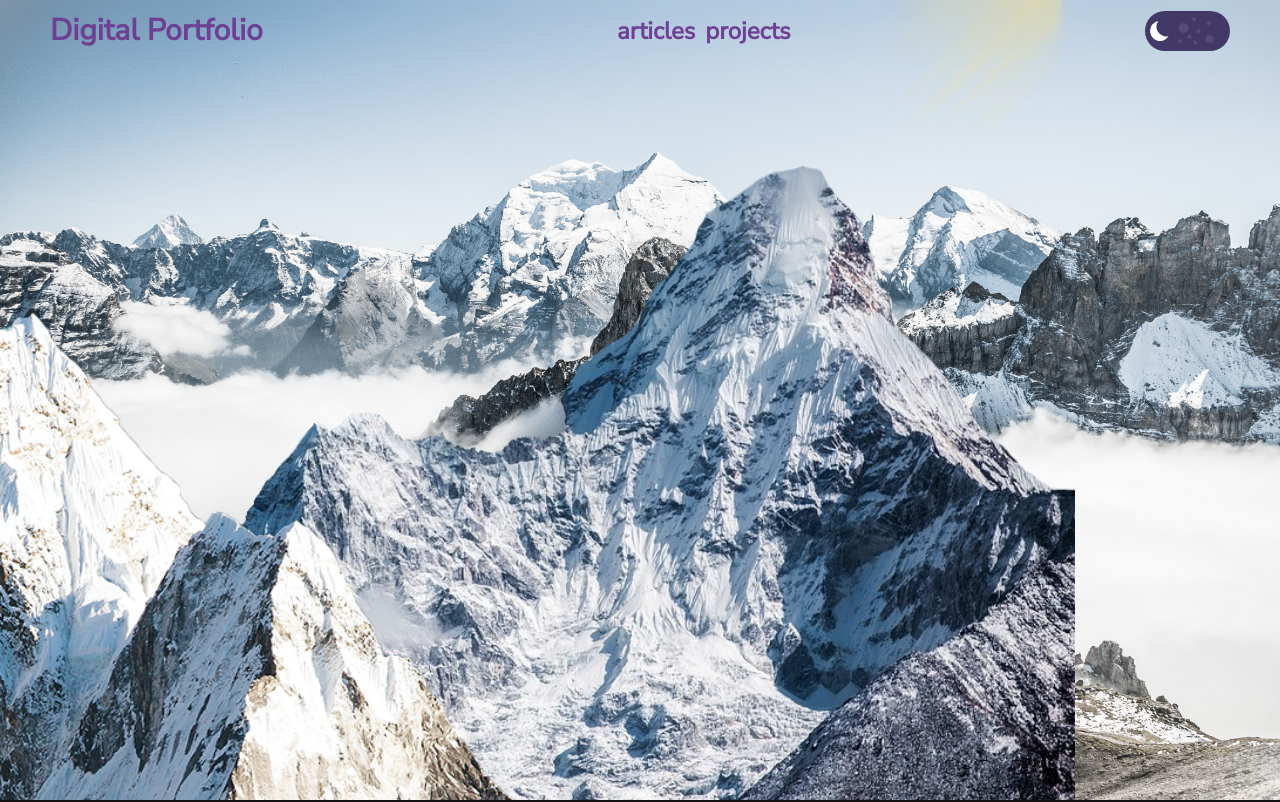
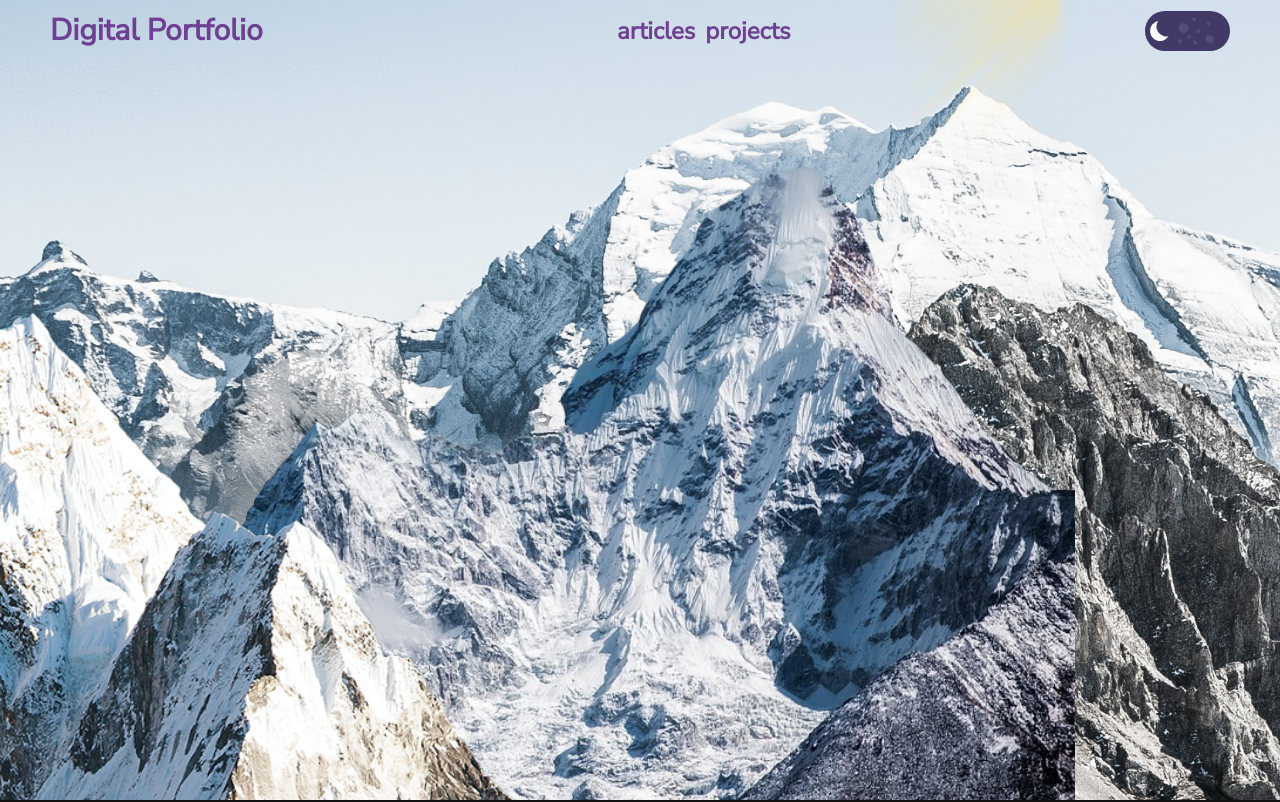
Before and after one commit to ChrPetrou/PersonalBlog, a Next.js app: page / in a window 1280 px wide. Shown: the top 802 px of the page. Built offline with nearby package versions, Linux system fonts and the light colour scheme.

Commit message:
trying to do parallax effect v.2

```diff
--- a/components/AuthorIntro.js
+++ b/components/AuthorIntro.js
@@ -58,11 +58,11 @@ const AuthorIntro = ({ setIsList, isList }) => {
         <ContextContainer>
           <span> Hey! My name is Christos Petrou,</span>
           <p>
-            I'm a full-stack Junior developer with a passion for front end
+            {`  I'm a full-stack Junior developer with a passion for front end
             development and design. I studied at University of Crete pursuing a
             degree in computer science . I aspire toward a career that will
             allow me to channel my creativity through crafting beautiful
-            software and engaging experiences.
+            software and engaging experiences.`}
           </p>
         </ContextContainer>
       </AuthorContainerInner>
--- a/components/ParallaxaIntro.js
+++ b/components/ParallaxaIntro.js
@@ -17,22 +17,37 @@ const Container = styled.div`
   overflow: hidden;
   min-height: 800px;
   display: flex;
-  background-image: ${({ bg }) => `url(${bg})`};
+  /* background-image: ${({ bg }) => `url(${bg})`}; */
   background-size: cover;
   background-position: top;
   background-repeat: repeat;
   position: relative;
   transition: all 1s linear;
-  /* transform: ${({ mouseMovmentX, mouseMovmentY }) =>
-    `translate(calc(-50%  + ${mouseMovmentX}px), calc(-10%  + ${mouseMovmentY}px))`}; */
+
+  .BgMountain {
+    perspective: 1000;
+    transition: all 1s linear;
+    position: absolute;
+    min-width: 2000px;
+    min-height: 2000px;
+    transform: ${({ mouseMovmentX, mouseMovmentY }) =>
+      `translate(calc(-1%  + ${mouseMovmentX / 20}px), calc(-1%  + ${
+        mouseMovmentY / 10
+      }px))`};
+    object-fit: cover;
+    top: 700px;
+    margin: auto;
+    bottom: 0;
+    left: -50px;
+    right: 0;
+    width: 100%;
+    height: 100%;
+  }
+
   .Mountain1 {
     perspective: 1000;
     transition: all 1s linear;
     position: absolute;
-    /* transform: ${({ mouseMovmentX, mouseMovmentY }) =>
-      `translate(${mouseMovmentX / 50 + "px"}, ${
-        mouseMovmentY / 50 + "px"
-      })`}; */
 
     transform: ${({ mouseMovmentX, mouseMovmentY }) =>
       `translate(calc(-50%  + ${mouseMovmentX}px), calc(-10%  + ${mouseMovmentY}px))`};
@@ -54,8 +69,10 @@ const Container = styled.div`
     max-height: 900px;
     width: 100%;
     height: 100%;
-    transform: ${({ mouseMovmentX, mouseMovmentY }) =>
-      `translate(${mouseMovmentX / 5 + "px"}, ${mouseMovmentY / 50 + "px"})`};
+    /* transform: ${({ mouseMovmentX, mouseMovmentY }) =>
+      `translate(${mouseMovmentX / 5 + "px"}, ${
+        mouseMovmentY / 50 + "px"
+      })`}; */
     aspect-ratio: 1;
     right: 55%;
     top: 20%;
@@ -126,24 +143,32 @@ const ParallaxaIntro = () => {
       mouseMovmentY={mouseMovment.y}
     >
       <Image
+        className="BgMountain"
+        src={parallaxbg}
+        width={3800}
+        height={3800}
+        alt="mnt1"
+      />
+
+      <Image
         className="Mountain1"
         src={mountainR}
-        width={800}
-        height={500}
+        width={3800}
+        height={3800}
         alt="mnt1"
       />
       <Image
         className="Mountain2"
         src={mountainL2}
-        width={800}
-        height={500}
+        width={3800}
+        height={3800}
         alt="mnt2"
       />
       <Image
         className="sunLight"
         src={sunLight}
-        width={800}
-        height={500}
+        width={3800}
+        height={3800}
         alt="mnt2"
       />
     </Container>
```
